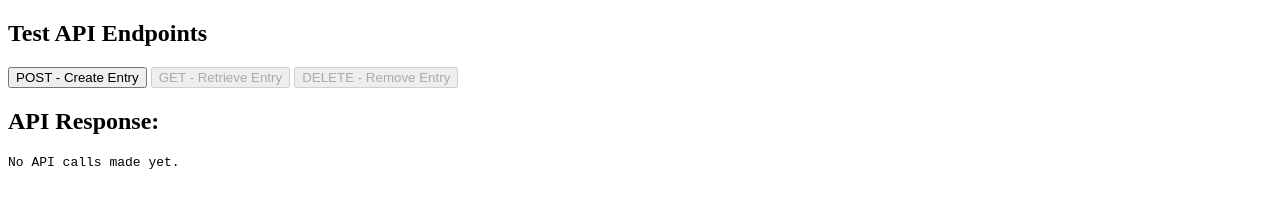
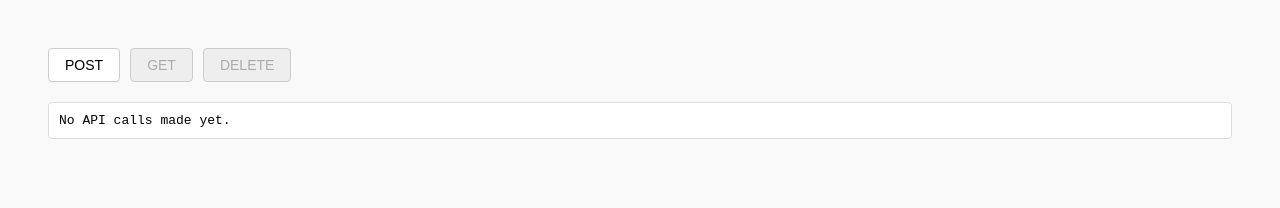
Before and after one commit to achev2/3940final, a plain HTML site: page frontend/index.html in a window 1280 px wide. Drawn offline with Linux system fonts and the light colour scheme.

Commit message:
Update index.html
fix

```diff
--- a/frontend/index.html
+++ b/frontend/index.html
@@ -1,22 +1,70 @@
 <!DOCTYPE html>
-<html lang="en">
-    <div class="container">
-        <h2>Test API Endpoints</h2>
-        <div>
-            <button id="postBtn">POST - Create Entry</button>
-            <button id="getBtn" disabled>GET - Retrieve Entry</button>
-            <button id="deleteBtn" disabled>DELETE - Remove Entry</button>
-        </div>
-        <div class="status" id="status"></div>
+<html>
+<head>
+    <title>Entry API</title>
+    <style>
+        body {
+            font-family: Arial, sans-serif;
+            padding: 40px;
+            background: #f9f9f9;
+        }
+
+        .button-group {
+            display: flex;
+            gap: 10px;
+            margin-bottom: 20px;
+        }
+
+        button {
+            padding: 8px 16px;
+            font-size: 14px;
+            border: 1px solid #ccc;
+            background-color: white;
+            border-radius: 4px;
+            cursor: pointer;
+        }
+
+        button:disabled {
+            background-color: #eee;
+            cursor: not-allowed;
+        }
+
+        pre {
+            background-color: #fff;
+            border: 1px solid #ddd;
+            padding: 10px;
+            border-radius: 4px;
+            white-space: pre-wrap;
+            font-size: 13px;
+            font-family: monospace;
+        }
+
+        .status {
+            font-size: 13px;
+            margin-bottom: 10px;
+        }
+
+        .success {
+            color: green;
+        }
+
+        .error {
+            color: red;
+        }
+    </style>
+</head>
+<body>
+
+<div class="button-group">
+    <button id="postBtn">POST</button>
+    <button id="getBtn" disabled>GET</button>
+    <button id="deleteBtn" disabled>DELETE</button>
 </div>
 
-    <div class="container">
-        <h2>API Response:</h2>
+<div class="status" id="status"></div>
 <pre id="response">No API calls made yet.</pre>
-    </div>
 
 <script>
-
     const postBtn = document.getElementById('postBtn');
     const getBtn = document.getElementById('getBtn');
     const deleteBtn = document.getElementById('deleteBtn');
@@ -25,38 +73,23 @@
 
     let currentId = null;
 
-        //render backend url
-        const API_URL = 'https://your-backend-url.onrender.com/api';
+    const API_URL = 'https://three940final-backend.onrender.com/api';
 
     function displayResponse(data, statusCode) {
         responseElement.textContent = JSON.stringify(data, null, 2);
-
-            if (statusCode >= 200 && statusCode < 300) {
-                statusElement.textContent = `Status: ${statusCode} OK`;
-                statusElement.className = 'status success';
-            } else {
-                statusElement.textContent = `Status: ${statusCode} Error`;
-                statusElement.className = 'status error';
-            }
+        statusElement.textContent = `Status: ${statusCode}`;
+        statusElement.className = 'status ' + (statusCode >= 200 && statusCode < 300 ? 'success' : 'error');
     }
 
-        //post
     postBtn.addEventListener('click', async () => {
         try {
             const response = await fetch(`${API_URL}/upsertEntry`, {
                 method: 'POST',
-                    headers: {
-                        'Content-Type': 'application/json'
-                    },
-                    body: JSON.stringify({
-                        Name: 'Test User',
-                        Age: 25
-                    })
+                headers: { 'Content-Type': 'application/json' },
+                body: JSON.stringify({ Name: 'Test User', Age: 25 })
             });
-
             const data = await response.json();
             displayResponse(data, response.status);
-
             currentId = data.id;
             getBtn.disabled = false;
             deleteBtn.disabled = false;
@@ -67,7 +100,6 @@
         }
     });
 
-        //get
     getBtn.addEventListener('click', async () => {
         try {
             const response = await fetch(`${API_URL}/getEntry/${currentId}`);
@@ -80,16 +112,11 @@
         }
     });
 
-        //delete
     deleteBtn.addEventListener('click', async () => {
         try {
-                const response = await fetch(`${API_URL}/deleteEntry/${currentId}`, {
-                    method: 'DELETE'
-                });
-
+            const response = await fetch(`${API_URL}/deleteEntry/${currentId}`, { method: 'DELETE' });
             const data = await response.json();
             displayResponse(data, response.status);
-
             currentId = null;
             getBtn.disabled = true;
             deleteBtn.disabled = true;
```
Lines whose indentation alone changed are shown as unchanged.
